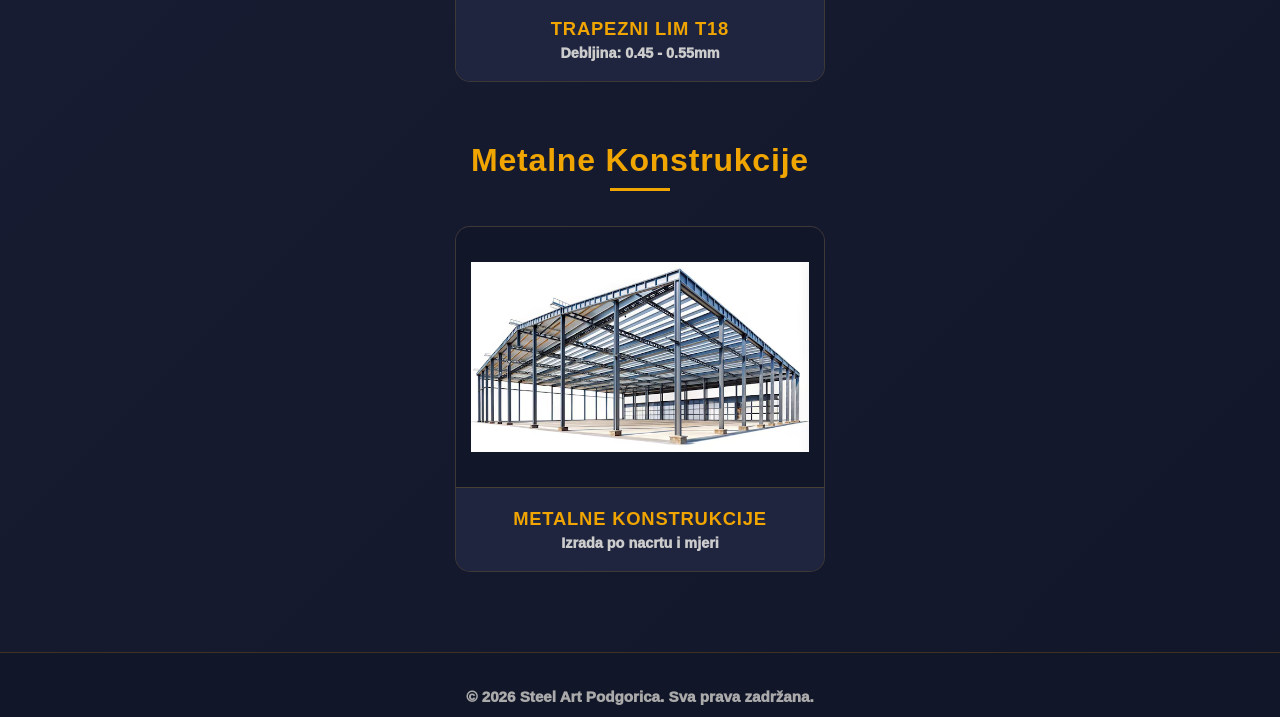
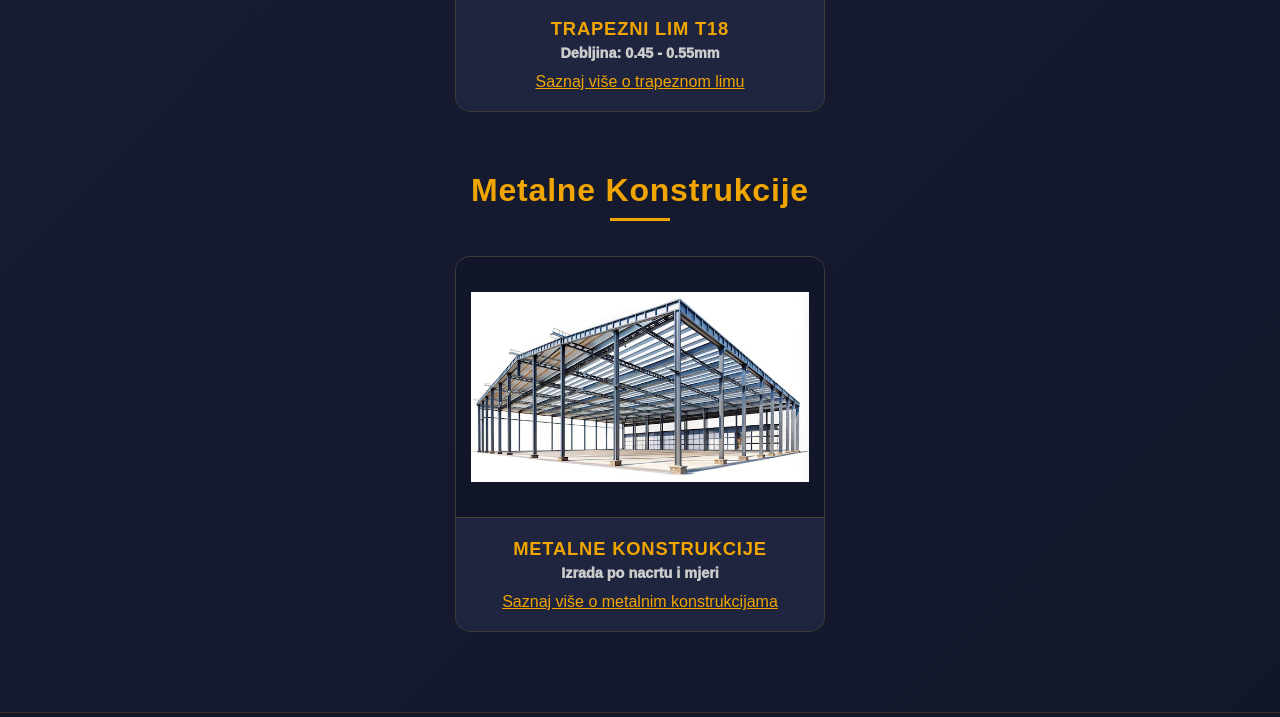
Before and after one commit to dirouz25/steelart, a plain HTML site: page products.html in a window 1280 px wide. Shown: the part 1192-1909 px from the top of the page. Drawn offline with Linux system fonts and the light colour scheme.

Commit message:
Add informational links for products
Added links to learn more about trapezni lim and metalne konstrukcije.

```diff
--- a/products.html
+++ b/products.html
@@ -259,6 +259,10 @@
 <div class="product-info-box">
 <h3>Trapezni lim T18</h3>
 <p style="color: #ccc; font-size: 0.9rem; margin-top: 5px;">Debljina: 0.45 - 0.55mm</p>
+<a href="/trapezni-lim"
+   style="display:inline-block; margin-top:12px; color:#f0a500; text-decoration:underline;">
+   Saznaj više o trapeznom limu
+</a>
 </div>
 </div>
 </div>
@@ -271,6 +275,10 @@
 <div class="product-info-box">
 <h3>Metalne konstrukcije</h3>
 <p style="color: #ccc; font-size: 0.9rem; margin-top: 5px;">Izrada po nacrtu i mjeri</p>
+<a href="/metalne-konstrukcije"
+   style="display:inline-block; margin-top:12px; color:#f0a500; text-decoration:underline;">
+   Saznaj više o metalnim konstrukcijama
+</a>
 </div>
 </div>
 </div>
```
